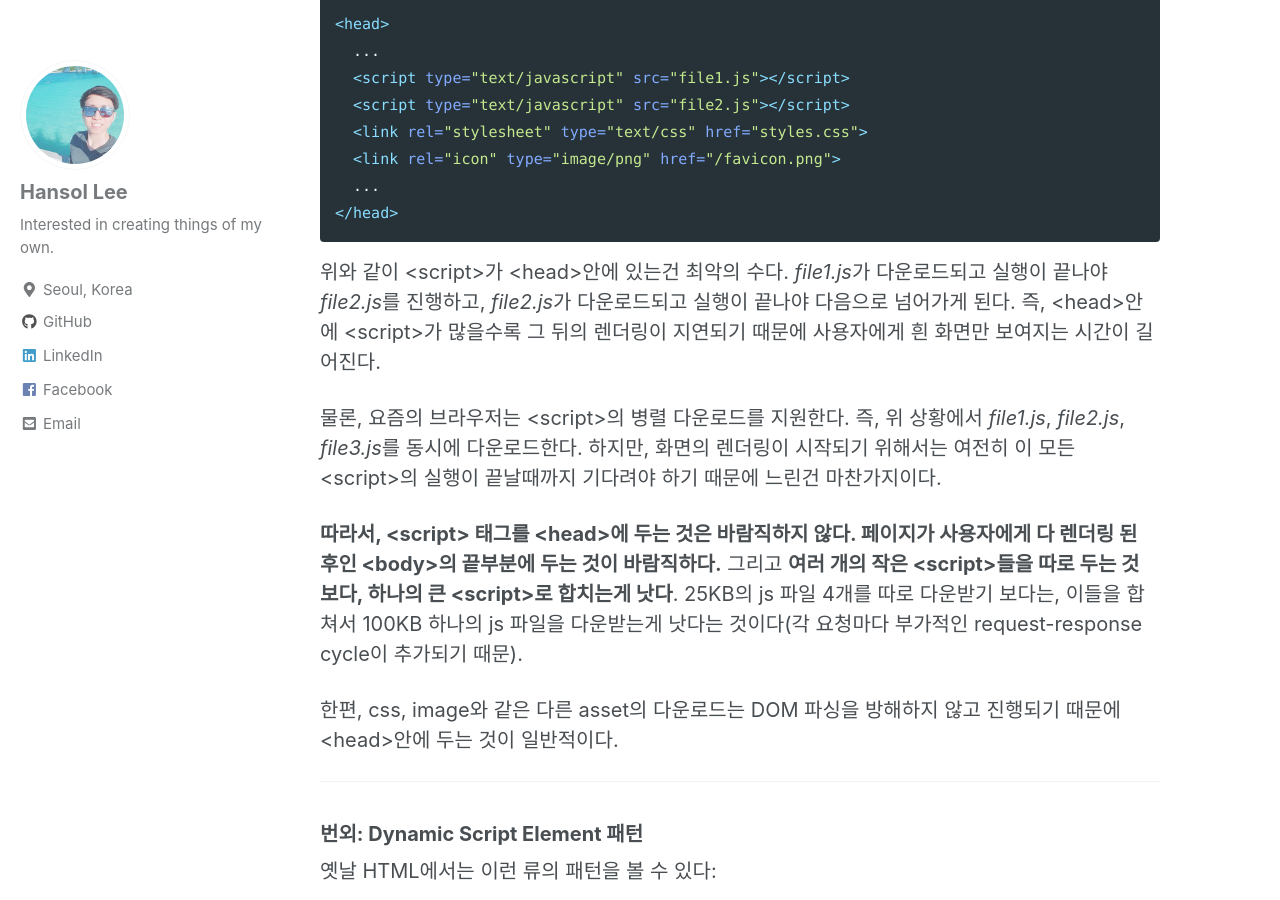
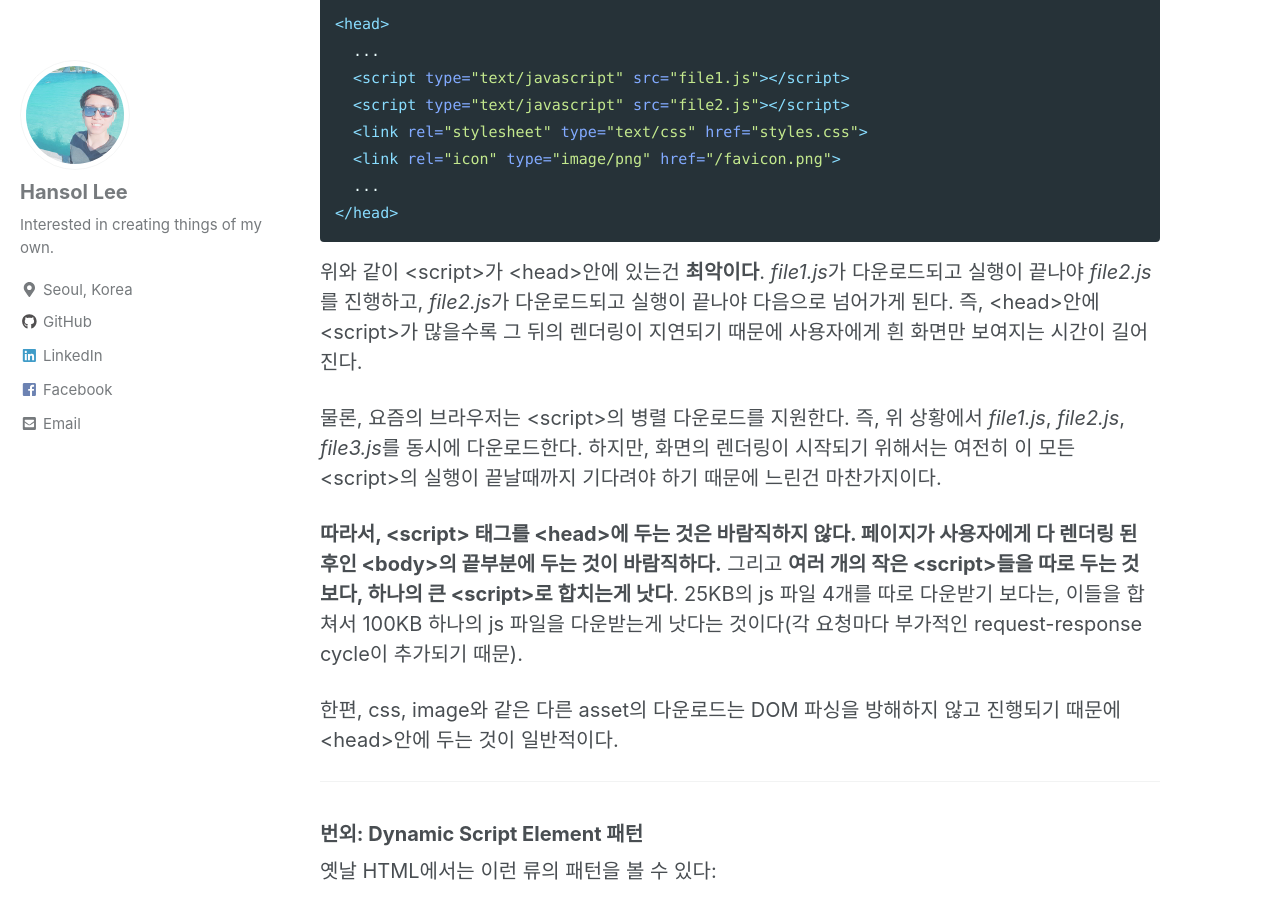
Before and after one commit to giantsol/giantsol.github.io, a Jekyll site: the page built from _posts/2018-12-29-script-tag-in-html.md, in a window 1280 px wide and 900 px high, scrolled down 361 px. Built offline with Jekyll 4.4.1, drawn with Linux system fonts in a browser that asks for light colours; cached includes are drawn as plain includes; nearby versions of some CDN libraries; comment, search, counter and statistics services are not loaded.

Commit message:
update script tag in html

````diff
--- a/_posts/2018-12-29-script-tag-in-html.md
+++ b/_posts/2018-12-29-script-tag-in-html.md
@@ -17,7 +17,7 @@ tags:
 </head>
 ```
 
-위와 같이 \<script\>가 \<head\>안에 있는건 최악의 수다. *file1.js*가 다운로드되고 실행이 끝나야 *file2.js*를 진행하고, *file2.js*가 다운로드되고 실행이 끝나야 다음으로 넘어가게 된다. 즉, \<head\>안에 \<script\>가 많을수록 그 뒤의 렌더링이 지연되기 때문에 사용자에게 흰 화면만 보여지는 시간이 길어진다.
+위와 같이 \<script\>가 \<head\>안에 있는건 **최악이다**. *file1.js*가 다운로드되고 실행이 끝나야 *file2.js*를 진행하고, *file2.js*가 다운로드되고 실행이 끝나야 다음으로 넘어가게 된다. 즉, \<head\>안에 \<script\>가 많을수록 그 뒤의 렌더링이 지연되기 때문에 사용자에게 흰 화면만 보여지는 시간이 길어진다.
 
 물론, 요즘의 브라우저는 \<script\>의 병렬 다운로드를 지원한다. 즉, 위 상황에서 *file1.js*, *file2.js*, *file3.js*를 동시에 다운로드한다. 하지만, 화면의 렌더링이 시작되기 위해서는 여전히 이 모든 \<script\>의 실행이 끝날때까지 기다려야 하기 때문에 느린건 마찬가지이다.
 
````
